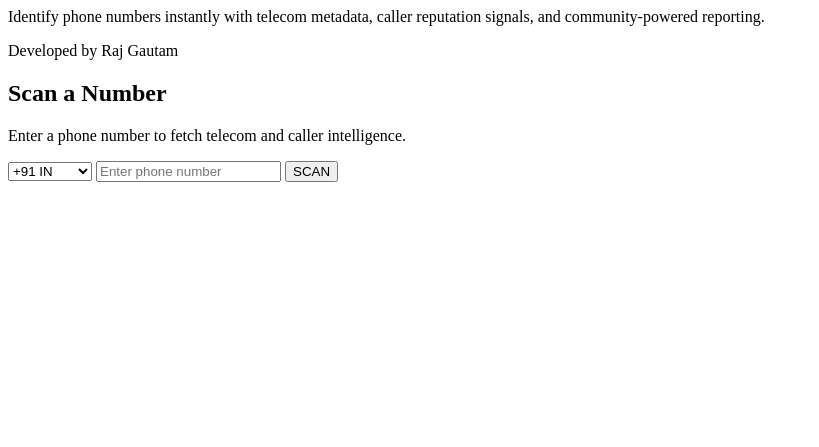
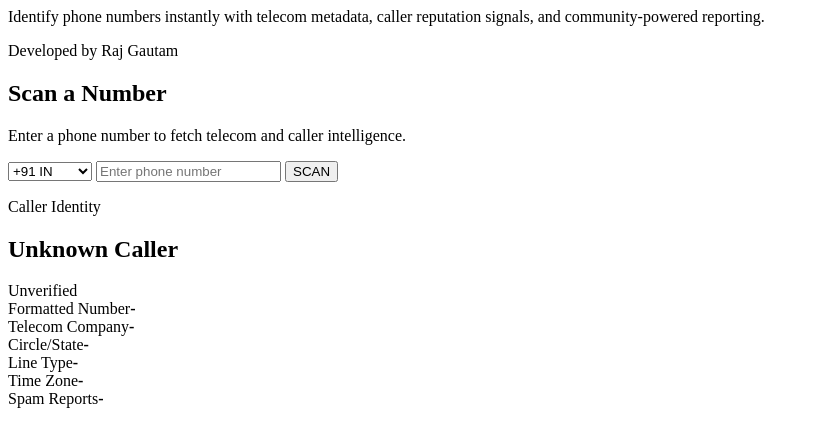
Before and after one commit to Rg100152/caller-info, a Flask app: page / in a window 1280 px wide. Shown: the part 163-610 px from the top of the page, without its empty margins (0-819 px from the left). Run offline with Flask 3, Linux system fonts and the light colour scheme; parts of the project's set-up code (start-up, migrations or seed data) failed here and were passed over.

Commit message:
feat: add intelligence result grid

```diff
--- a/templates/index.html
+++ b/templates/index.html
@@ -47,6 +47,24 @@
       </div>
       <div id="scanError" class="message error" role="status" aria-live="polite"></div>
     </section>
+
+    <section id="resultBox" class="card result-box hidden">
+      <div class="result-head">
+        <div>
+          <p class="muted">Caller Identity</p>
+          <h2 id="callerName">Unknown Caller</h2>
+        </div>
+        <span id="callerTag" class="tag">Unverified</span>
+      </div>
+      <div class="grid">
+        <div class="info-card"><span class="label">Formatted Number</span><strong id="rFormatted">-</strong></div>
+        <div class="info-card"><span class="label">Telecom Company</span><strong id="rOperator">-</strong></div>
+        <div class="info-card"><span class="label">Circle/State</span><strong id="rCircle">-</strong></div>
+        <div class="info-card"><span class="label">Line Type</span><strong id="rLine">-</strong></div>
+        <div class="info-card"><span class="label">Time Zone</span><strong id="rTimezone">-</strong></div>
+        <div class="info-card"><span class="label">Spam Reports</span><strong id="rSpam">-</strong></div>
+      </div>
+    </section>
   </main>
 
   <script>
@@ -85,6 +103,22 @@
       }
     }
 
+    function renderResult(data) {
+      const box = document.getElementById('resultBox');
+      box.classList.remove('hidden');
+      document.getElementById('callerName').textContent = data.name || 'Unknown Caller';
+      const tag = document.getElementById('callerTag');
+      tag.textContent = data.tag || 'Unverified';
+      tag.classList.toggle('danger', Number(data.spam) > 0 || data.tag === 'Spam Alert');
+      document.getElementById('rFormatted').textContent = data.formatted || '-';
+      document.getElementById('rOperator').textContent = data.operator || '-';
+      document.getElementById('rCircle').textContent = data.circle || '-';
+      document.getElementById('rLine').textContent = data.line || '-';
+      document.getElementById('rTimezone').textContent = data.timezone || '-';
+      document.getElementById('rSpam').textContent = String(data.spam ?? 0);
+    }
+
+    document.addEventListener('caller:scanned', (e) => renderResult(e.detail));
     scanBtn.addEventListener('click', scanNumber);
     numberInput.addEventListener('keydown', (e) => { if (e.key === 'Enter') scanNumber(); });
   </script>
```
